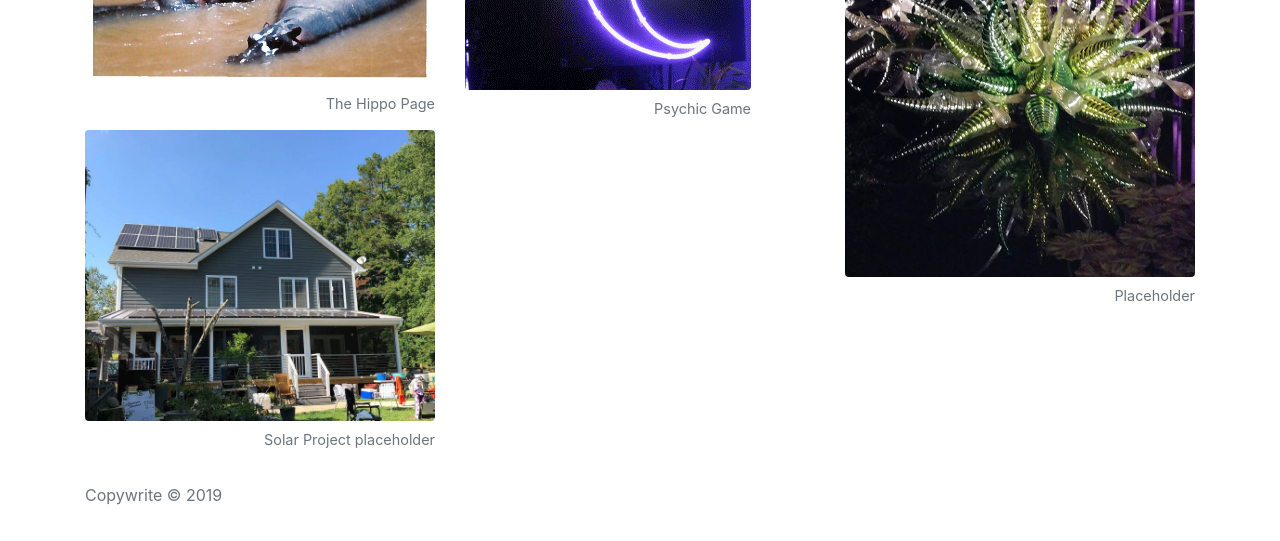
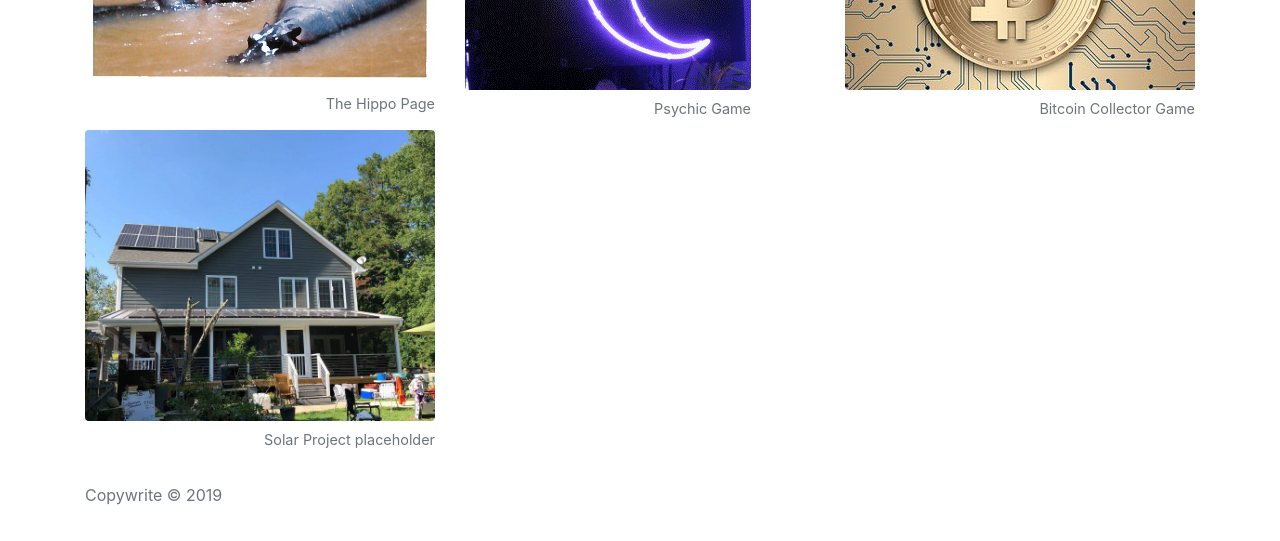
Before and after one commit to rmwalls/Bootstrap-Repository, a plain HTML site: page portfolio.html in a window 1280 px wide. Shown: the part 259-800 px from the top of the page. Drawn offline with nearby package versions, Linux system fonts and the light colour scheme.

Commit message:
Added Bitcoin Game to Portfolio

```diff
--- a/portfolio.html
+++ b/portfolio.html
@@ -68,10 +68,10 @@
 
                 <div class="col-md-4"> <!-- this row's 3rd column -->
                     <figure class="figure">
-                        <a href="#">
-                        <img src="assets/images/Chihuly.jpg" class="figure-img img-fluid rounded" alt="Placeholder">
+                        <a href="https://rmwalls.github.io/Bootstrap-Repository/portfolio.html">
+                        <img src="assets/images/bitcoin.jpg" class="figure-img img-fluid rounded" alt="Bitcoin image">
                         </a>
-                        <figcaption class="figure-caption text-right">Placeholder</figcaption>
+                        <figcaption class="figure-caption text-right">Bitcoin Collector Game</figcaption>
                     </figure>
                 </div>
             </div>
```
Also changed, not shown: assets/images/bitcoin.jpg (added).
